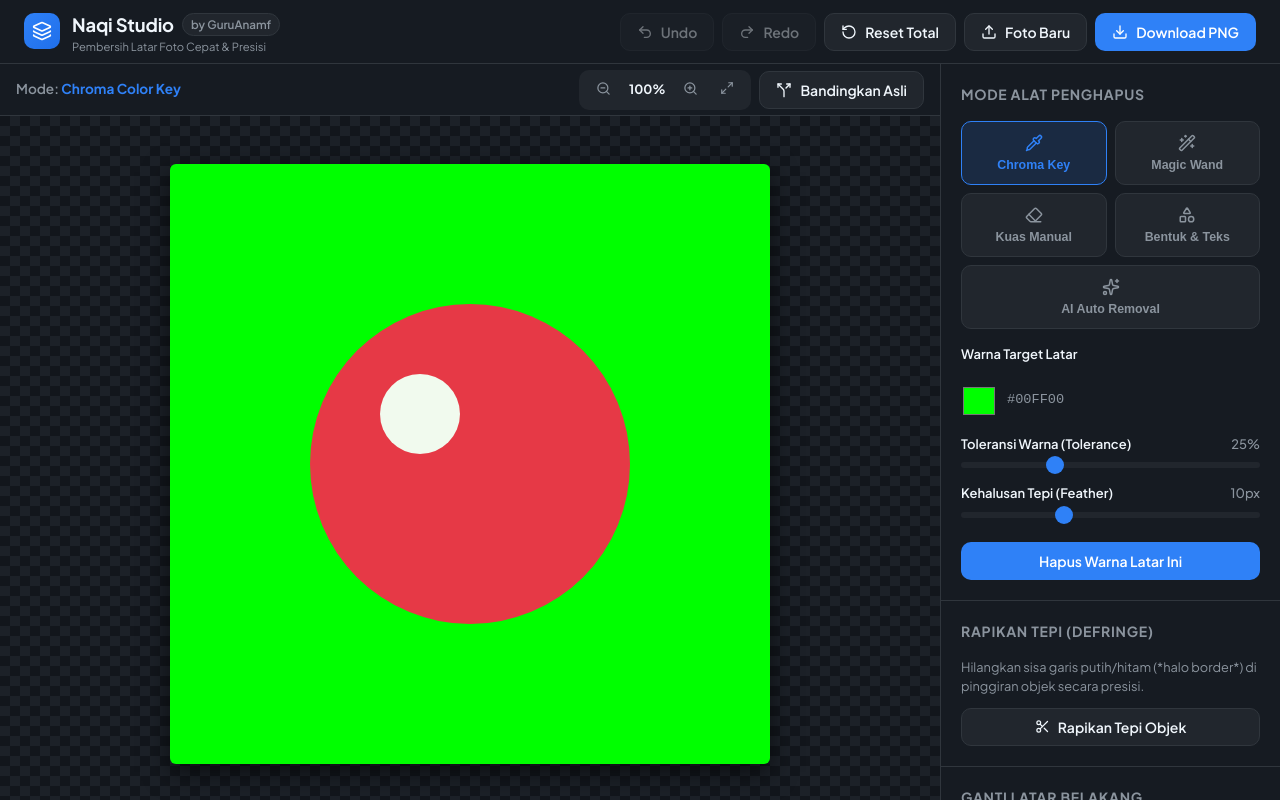
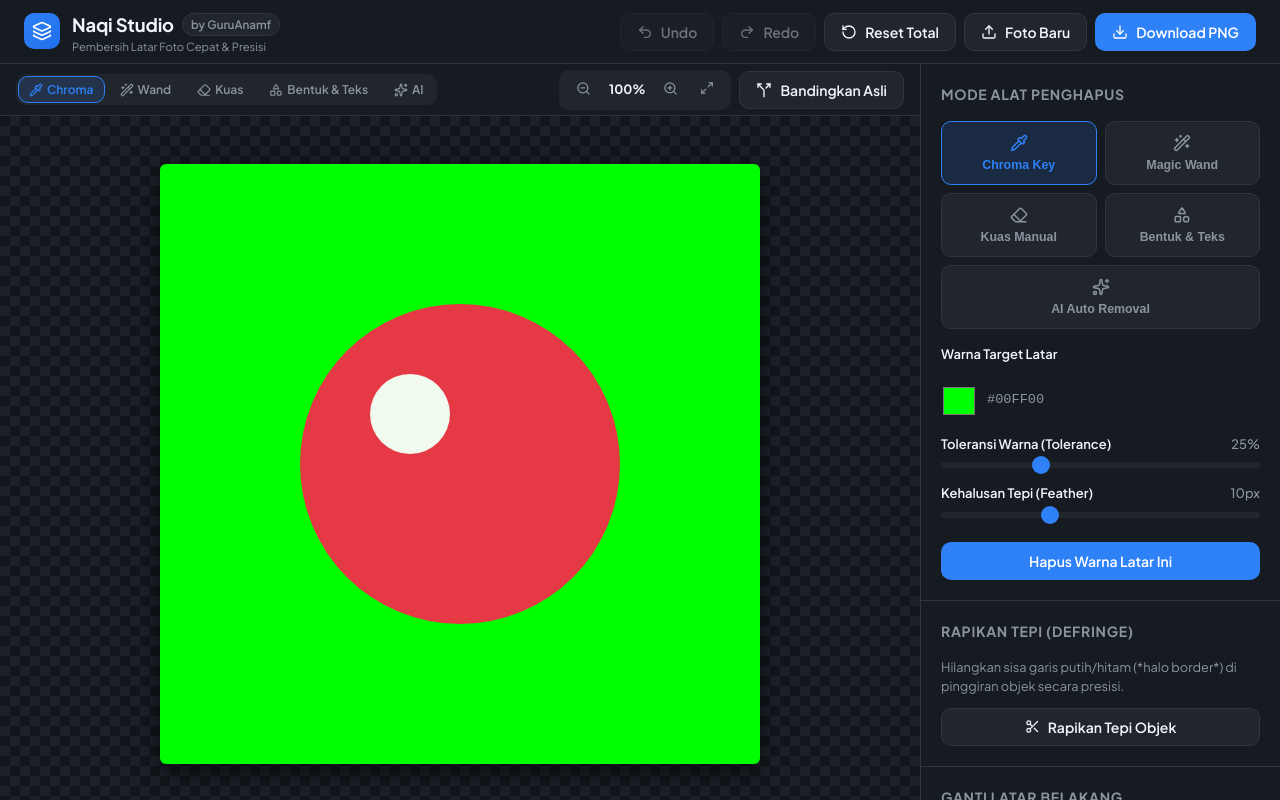
Before and after one commit to seribudigital/bgremover, a React (Vite) app: page / in a window 1280 px wide. Both pictures are taken after a click on the button "Sample Green Screen". Built offline with nearby package versions, Linux system fonts and the light colour scheme.

Commit message:
fix: resolve canvas lifecycle rendering, sidebar layout stability, and add top toolbar quick tool switcher

```diff
--- a/src/App.jsx
+++ b/src/App.jsx
@@ -1,4 +1,4 @@
-import React, { useState, useRef, useEffect } from 'react';
+import React, { useState, useRef, useEffect, useCallback } from 'react';
 import Header from './components/Header';
 import Dropzone from './components/Dropzone';
 import CanvasArea from './components/CanvasArea';
@@ -64,7 +64,7 @@ export default function App() {
   const [webpQuality, setWebpQuality] = useState(85);
 
   // Fungsi menyimpan snapshot histori baru
-  const pushHistoryState = (canvas) => {
+  const pushHistoryState = useCallback((canvas) => {
     if (!canvas) return;
     const ctx = canvas.getContext('2d');
     const imageData = ctx.getImageData(0, 0, canvas.width, canvas.height);
@@ -87,10 +87,10 @@ export default function App() {
     currentStack.push(copy);
     historyStackRef.current = currentStack;
     setHistoryIndex(currentStack.length - 1);
-  };
+  }, [historyIndex]);
 
   // Undo (Kembali ke langkah sebelumnya)
-  const handleUndo = () => {
+  const handleUndo = useCallback(() => {
     if (historyIndex <= 0 || !workingCanvasRef.current) return;
     const newIndex = historyIndex - 1;
     const canvas = workingCanvasRef.current;
@@ -98,10 +98,10 @@ export default function App() {
     const snapshot = historyStackRef.current[newIndex];
     ctx.putImageData(snapshot, 0, 0);
     setHistoryIndex(newIndex);
-  };
+  }, [historyIndex]);
 
   // Redo (Maju ke langkah berikutnya)
-  const handleRedo = () => {
+  const handleRedo = useCallback(() => {
     if (historyIndex >= historyStackRef.current.length - 1 || !workingCanvasRef.current) return;
     const newIndex = historyIndex + 1;
     const canvas = workingCanvasRef.current;
@@ -109,7 +109,7 @@ export default function App() {
     const snapshot = historyStackRef.current[newIndex];
     ctx.putImageData(snapshot, 0, 0);
     setHistoryIndex(newIndex);
-  };
+  }, [historyIndex]);
 
   // Keyboard Shortcuts (Ctrl+Z & Ctrl+Y)
   useEffect(() => {
@@ -129,7 +129,7 @@ export default function App() {
     };
     window.addEventListener('keydown', handleKeyDown);
     return () => window.removeEventListener('keydown', handleKeyDown);
-  }, [historyIndex]);
+  }, [handleUndo, handleRedo]);
 
   // Inisialisasi Kanvas saat foto baru diunggah
   const handleImageSelected = (src) => {
@@ -138,26 +138,24 @@ export default function App() {
     img.crossOrigin = 'anonymous';
     img.onload = () => {
       setOriginalImgObj(img);
+      historyStackRef.current = [];
+      setHistoryIndex(-1);
+    };
+    img.src = src;
+  };
 
-      const canvas = workingCanvasRef.current;
+  // Callback saat Canvas selesai dimount di DOM
+  const handleCanvasInit = useCallback((canvas) => {
     if (!canvas) return;
-
-      canvas.width = img.width;
-      canvas.height = img.height;
-
     const ctx = canvas.getContext('2d');
-      ctx.drawImage(img, 0, 0);
-
-      // Simpan backup data piksel asli & reset stack histori
-      const initData = ctx.getImageData(0, 0, img.width, img.height);
+    const initData = ctx.getImageData(0, 0, canvas.width, canvas.height);
     originalImageDataRef.current = initData;
 
-      // Inisialisasi ukuran & posisi mask sesuai dimensi foto
-      const defaultSize = Math.round(Math.min(img.width, img.height) * 0.55);
+    const defaultSize = Math.round(Math.min(canvas.width, canvas.height) * 0.55);
     setMaskConfig(prev => ({
       ...prev,
-        x: Math.round(img.width / 2),
-        y: Math.round(img.height / 2),
+      x: Math.round(canvas.width / 2),
+      y: Math.round(canvas.height / 2),
       width: defaultSize,
       height: defaultSize,
       fontSize: Math.max(32, Math.round(defaultSize * 0.35))
@@ -165,9 +163,7 @@ export default function App() {
 
     historyStackRef.current = [];
     pushHistoryState(canvas);
-    };
-    img.src = src;
-  };
+  }, [pushHistoryState]);
 
   // Reset total ke foto awal
   const handleReset = () => {
@@ -186,7 +182,7 @@ export default function App() {
   // Click handler pada Canvas
   const handleCanvasClick = (e) => {
     const canvas = workingCanvasRef.current;
-    if (!canvas) return;
+    if (!canvas || toolMode === 'shape_mask') return;
     const rect = canvas.getBoundingClientRect();
 
     const scaleX = canvas.width / rect.width;
@@ -371,7 +367,12 @@ export default function App() {
     <div style={{ display: 'flex', flexDirection: 'column', height: '100vh' }}>
       <Header
         hasImage={!!imageSrc}
-        onNewImage={() => setImageSrc(null)}
+        onNewImage={() => {
+          setImageSrc(null);
+          setOriginalImgObj(null);
+          historyStackRef.current = [];
+          setHistoryIndex(-1);
+        }}
         onReset={handleReset}
         onUndo={handleUndo}
         canUndo={historyIndex > 0}
@@ -389,6 +390,7 @@ export default function App() {
               originalImage={originalImgObj}
               workingCanvasRef={workingCanvasRef}
               toolMode={toolMode}
+              setToolMode={setToolMode}
               brushSize={brushSize}
               brushMode={brushMode}
               bgColorType={bgColorType}
@@ -402,6 +404,8 @@ export default function App() {
               setIsComparing={setIsComparing}
               maskConfig={maskConfig}
               setMaskConfig={setMaskConfig}
+              onCanvasInit={handleCanvasInit}
+              historySnapshot={historyIndex >= 0 ? historyStackRef.current[historyIndex] : null}
             />
 
             <SidebarControls
@@ -423,7 +427,6 @@ export default function App() {
               setBgColorType={setBgColorType}
               customBgColor={customBgColor}
               setCustomBgColor={setCustomBgColor}
-              customBgImage={customBgImage}
               setCustomBgImage={setCustomBgImage}
               onApplyChromaKey={handleApplyChromaKey}
               onRunAIRemoval={handleRunAIRemoval}
--- a/src/components/CanvasArea.jsx
+++ b/src/components/CanvasArea.jsx
@@ -1,10 +1,21 @@
 import React, { useRef, useEffect, useState, useCallback } from 'react';
-import { Split, ZoomIn, ZoomOut, Maximize2 } from 'lucide-react';
+import {
+  Split,
+  ZoomIn,
+  ZoomOut,
+  Maximize2,
+  Pipette,
+  Wand2,
+  Eraser,
+  Shapes,
+  Sparkles
+} from 'lucide-react';
 
 export default function CanvasArea({
   originalImage,
   workingCanvasRef,
   toolMode,
+  setToolMode,
   brushSize,
   brushMode,
   bgColorType,
@@ -17,7 +28,9 @@ export default function CanvasArea({
   isComparing,
   setIsComparing,
   maskConfig,
-  setMaskConfig
+  setMaskConfig,
+  onCanvasInit,
+  historySnapshot
 }) {
   const containerRef = useRef(null);
   const compareWrapperRef = useRef(null);
@@ -37,34 +50,38 @@ export default function CanvasArea({
   const [panStart, setPanStart] = useState({ x: 0, y: 0, scrollLeft: 0, scrollTop: 0 });
 
   // State Transform Interaction for Shape / Text Masking
-  // dragAction: null | 'move' | 'nw' | 'ne' | 'se' | 'sw' | 'n' | 's' | 'e' | 'w' | 'rotate'
   const [dragAction, setDragAction] = useState(null);
-  const [dragOrigin, setDragOrigin] = useState({ mouseX: 0, mouseY: 0, initX: 0, initY: 0, initW: 0, initH: 0, initRot: 0 });
+  const [dragOrigin, setDragOrigin] = useState({ mouseX: 0, mouseY: 0, initX: 0, initY: 0, initW: 0, initH: 0, initRot: 0, initFontSize: 120 });
 
-  // Ukuran dasar kanvas saat dimuat
+  // Inisialisasi dan Pemulihan Kanvas yang Tahan Banting (Anti Hilang)
   useEffect(() => {
-    const updateSize = () => {
-      const canvas = workingCanvasRef.current;
-      if (canvas) {
-        setBaseCanvasSize({
-          width: canvas.width,
-          height: canvas.height
-        });
+    const canvas = workingCanvasRef.current;
+    if (!canvas || !originalImage) return;
+
+    const imgW = originalImage.naturalWidth || originalImage.width;
+    const imgH = originalImage.naturalHeight || originalImage.height;
+
+    if (canvas.width !== imgW || canvas.height !== imgH) {
+      canvas.width = imgW;
+      canvas.height = imgH;
+    }
+
+    const ctx = canvas.getContext('2d');
+
+    if (historySnapshot) {
+      // Pulihkan state riwayat jika ada
+      ctx.putImageData(historySnapshot, 0, 0);
+    } else {
+      // Inisialisasi awal foto
+      ctx.clearRect(0, 0, imgW, imgH);
+      ctx.drawImage(originalImage, 0, 0);
+      if (onCanvasInit) {
+        onCanvasInit(canvas);
       }
-    };
+    }
 
-    updateSize();
-
-    const canvas = workingCanvasRef.current;
-    if (!canvas) return;
-
-    const resizeObserver = new ResizeObserver(updateSize);
-    resizeObserver.observe(canvas);
-
-    return () => {
-      resizeObserver.disconnect();
-    };
-  }, [workingCanvasRef, originalImage]);
+    setBaseCanvasSize({ width: imgW, height: imgH });
+  }, [originalImage, historySnapshot, workingCanvasRef, onCanvasInit]);
 
   // Handle Zoom dengan Scroll Wheel
   const handleWheelZoom = (e) => {
@@ -207,7 +224,6 @@ export default function CanvasArea({
           y: Math.round(dragOrigin.initY + dy)
         }));
       } else if (dragAction === 'rotate') {
-        // Hitung sudut dari pusat mask ke posisi mouse
         const centerX = maskConfig.x;
         const centerY = maskConfig.y;
         const rad = Math.atan2(coords.y - centerY, coords.x - centerX);
@@ -219,8 +235,6 @@ export default function CanvasArea({
           rotation: deg
         }));
       } else {
-        // Resize handles (nw, ne, se, sw, n, s, e, w)
-        // Hitung rotasi lokal untuk resize yang akurat
         const rad = -((maskConfig.rotation || 0) * Math.PI) / 180;
         const cos = Math.cos(rad);
         const sin = Math.sin(rad);
@@ -352,18 +366,68 @@ export default function CanvasArea({
 
   return (
     <div className="canvas-viewport">
-      {/* Top Toolbar */}
+      {/* Top Toolbar dengan Quick Tool Selector */}
       <div className="canvas-toolbar-top">
         <div className="tool-group">
-          <span style={{ fontSize: '0.85rem', fontWeight: 600, color: 'var(--text-muted)' }}>
-            Mode: <strong style={{ color: 'var(--accent-color)' }}>
-              {toolMode === 'chroma' && 'Chroma Color Key'}
-              {toolMode === 'wand' && 'Magic Wand Click'}
-              {toolMode === 'brush' && `Kuas Manual (${brushMode === 'erase' ? 'Penghapus' : 'Pemulih'})`}
-              {toolMode === 'shape_mask' && `Bentuk & Teks (${isIntersect ? 'Intersection / Crop' : 'Subtract / Lubangi'})`}
-              {toolMode === 'ai' && 'AI Auto Removal'}
-            </strong>
-          </span>
+          {/* Quick Tool Selector Tabs */}
+          <div style={{ display: 'flex', gap: '4px', backgroundColor: 'var(--bg-tertiary)', padding: '2px', borderRadius: 'var(--radius-md)' }}>
+            <button
+              className={`btn btn-icon ${toolMode === 'chroma' ? 'active' : ''}`}
+              onClick={() => setToolMode && setToolMode('chroma')}
+              title="Chroma Key"
+              style={{ fontSize: '0.75rem', gap: '4px', padding: '5px 10px' }}
+            >
+              <Pipette size={14} />
+              <span>Chroma</span>
+            </button>
+
+            <button
+              className={`btn btn-icon ${toolMode === 'wand' ? 'active' : ''}`}
+              onClick={() => setToolMode && setToolMode('wand')}
+              title="Magic Wand"
+              style={{ fontSize: '0.75rem', gap: '4px', padding: '5px 10px' }}
+            >
+              <Wand2 size={14} />
+              <span>Wand</span>
+            </button>
+
+            <button
+              className={`btn btn-icon ${toolMode === 'brush' ? 'active' : ''}`}
+              onClick={() => setToolMode && setToolMode('brush')}
+              title="Kuas Manual"
+              style={{ fontSize: '0.75rem', gap: '4px', padding: '5px 10px' }}
+            >
+              <Eraser size={14} />
+              <span>Kuas</span>
+            </button>
+
+            <button
+              className={`btn btn-icon ${toolMode === 'shape_mask' ? 'active' : ''}`}
+              onClick={() => setToolMode && setToolMode('shape_mask')}
+              title="Bentuk & Teks (Crop & Cutout)"
+              style={{
+                fontSize: '0.75rem',
+                gap: '4px',
+                padding: '5px 10px',
+                backgroundColor: toolMode === 'shape_mask' ? 'var(--accent-alpha)' : undefined,
+                color: toolMode === 'shape_mask' ? 'var(--accent-color)' : undefined,
+                fontWeight: 600
+              }}
+            >
+              <Shapes size={14} />
+              <span>Bentuk & Teks</span>
+            </button>
+
+            <button
+              className={`btn btn-icon ${toolMode === 'ai' ? 'active' : ''}`}
+              onClick={() => setToolMode && setToolMode('ai')}
+              title="AI Auto Removal"
+              style={{ fontSize: '0.75rem', gap: '4px', padding: '5px 10px' }}
+            >
+              <Sparkles size={14} />
+              <span>AI</span>
+            </button>
+          </div>
         </div>
 
         {/* Zoom & Compare Controls */}
@@ -434,13 +498,13 @@ export default function CanvasArea({
               maxWidth: 'none',
               maxHeight: 'none',
               display: 'block',
-              cursor: toolMode === 'eyedropper' || toolMode === 'wand' ? 'crosshair' : toolMode === 'brush' ? 'none' : isMaskMode ? 'default' : 'default',
+              cursor: toolMode === 'eyedropper' || toolMode === 'wand' ? 'crosshair' : toolMode === 'brush' ? 'none' : 'default',
               ...getCanvasStyle()
             }}
-            onClick={onCanvasClick}
-            onMouseDown={onBrushStart}
+            onClick={toolMode !== 'shape_mask' ? onCanvasClick : undefined}
+            onMouseDown={toolMode === 'brush' ? onBrushStart : undefined}
             onMouseMove={handleCanvasMouseMove}
-            onMouseUp={onBrushEnd}
+            onMouseUp={toolMode === 'brush' ? onBrushEnd : undefined}
           />
 
           {/* Interactive Transform Overlay for Shape / Text Masking */}
--- a/src/index.css
+++ b/src/index.css
@@ -178,23 +178,28 @@ body {
   background-color: var(--bg-primary);
   position: relative;
   overflow: hidden;
+  min-width: 0;
+  min-height: 0;
 }
 
 .canvas-toolbar-top {
-  height: 52px;
+  min-height: 52px;
   background-color: var(--bg-secondary);
   border-bottom: 1px solid var(--border-color);
   padding: 0 16px;
   display: flex;
   align-items: center;
   justify-content: space-between;
+  gap: 12px;
   z-index: 10;
+  flex-wrap: wrap;
 }
 
 .tool-group {
   display: flex;
   align-items: center;
   gap: 8px;
+  flex-wrap: wrap;
 }
 
 /* Scrollable Canvas Container Fix */
@@ -235,7 +240,10 @@ body {
 
 /* Sidebar Controls */
 .sidebar-panel {
-  width: 340px;
+  width: 360px;
+  min-width: 330px;
+  max-width: 420px;
+  flex-shrink: 0;
   background-color: var(--bg-secondary);
   border-left: 1px solid var(--border-color);
   display: flex;
```
Lines whose indentation alone changed are shown as unchanged.
